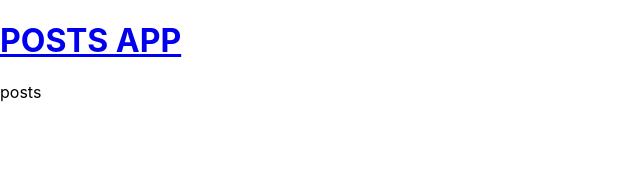
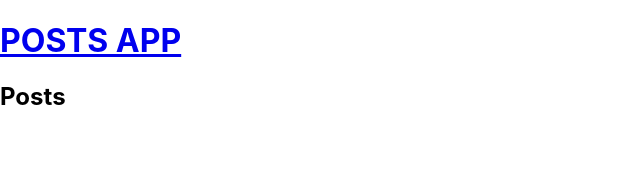
Before and after one commit to filip89/react-posts, a React (Create React App) app: page /posts in a window 1280 px wide. Shown: the top 172 px of the page, without its empty margins (0-640 px from the left). Built offline with nearby package versions, Linux system fonts and the light colour scheme.

Commit message:
add initial pages

```diff
--- a/src/App.tsx
+++ b/src/App.tsx
@@ -1,14 +1,17 @@
 import { Navigate, Route, Routes } from 'react-router-dom';
 import Page from './components/Page';
+import NotFoundPage from './pages/NotFoundPage';
+import PostPage from './pages/PostPage';
+import PostsPage from './pages/PostsPage';
 
 function App() {
     return (
         <>
             <Routes>
                 <Route path="/" element={<Navigate to="/posts" replace></Navigate>} />
-                <Route path="posts" element={<Page>posts</Page>} />
-                <Route path="post/:id" element={<Page>post</Page>} />
-                <Route path="*" element={<Page>error</Page>} />
+                <Route path="posts" element={<PostsPage></PostsPage>} />
+                <Route path="post/:id" element={<PostPage></PostPage>} />
+                <Route path="*" element={<NotFoundPage></NotFoundPage>} />
             </Routes>
         </>
     );
--- /dev/null
+++ b/src/pages/NotFoundPage.tsx
@@ -0,0 +1,8 @@
+import { FunctionComponent } from 'react';
+import Page from '../components/Page';
+
+const NotFoundPage: FunctionComponent = () => {
+    return <Page><h2>Not found</h2></Page>;
+};
+
+export default NotFoundPage;
--- /dev/null
+++ b/src/pages/PostPage.tsx
@@ -0,0 +1,15 @@
+import { FunctionComponent } from 'react';
+import { useParams } from 'react-router-dom';
+import Page from '../components/Page';
+
+const PostPage: FunctionComponent = () => {
+    const params = useParams<{ id: string }>();
+
+    return (
+        <Page>
+            <h2>Post {params.id}</h2>
+        </Page>
+    );
+};
+
+export default PostPage;
--- /dev/null
+++ b/src/pages/PostsPage.tsx
@@ -0,0 +1,12 @@
+import { FunctionComponent } from 'react';
+import Page from '../components/Page';
+
+const PostsPage: FunctionComponent = () => {
+    return (
+        <Page>
+            <h2>Posts</h2>
+        </Page>
+    );
+};
+
+export default PostsPage;
```
